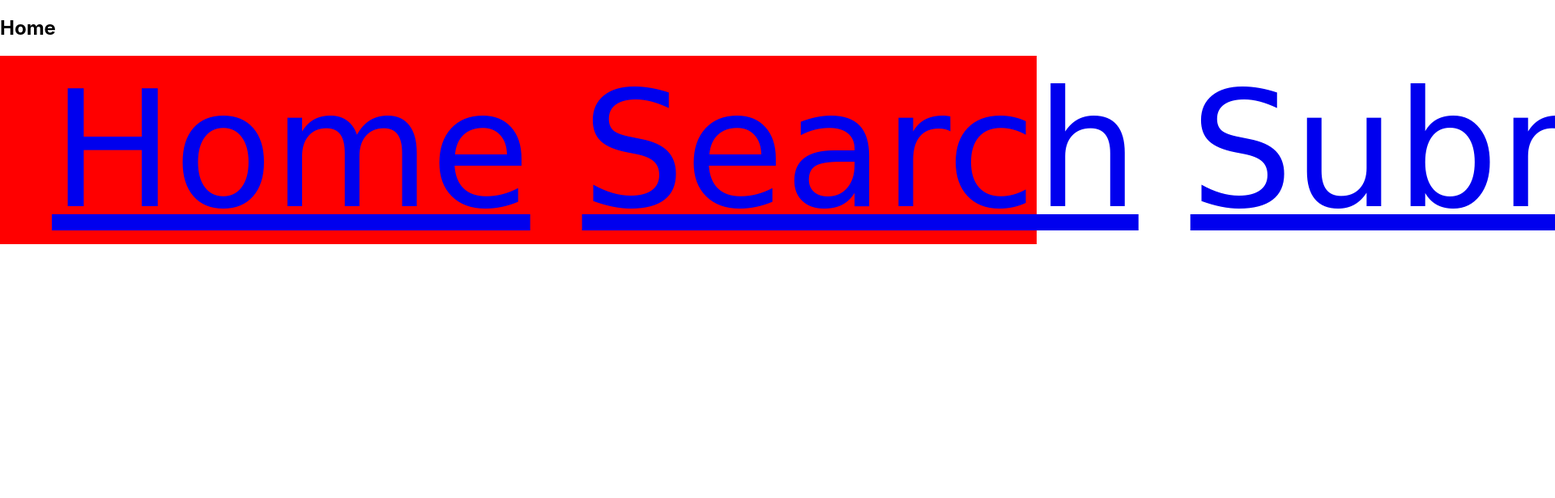
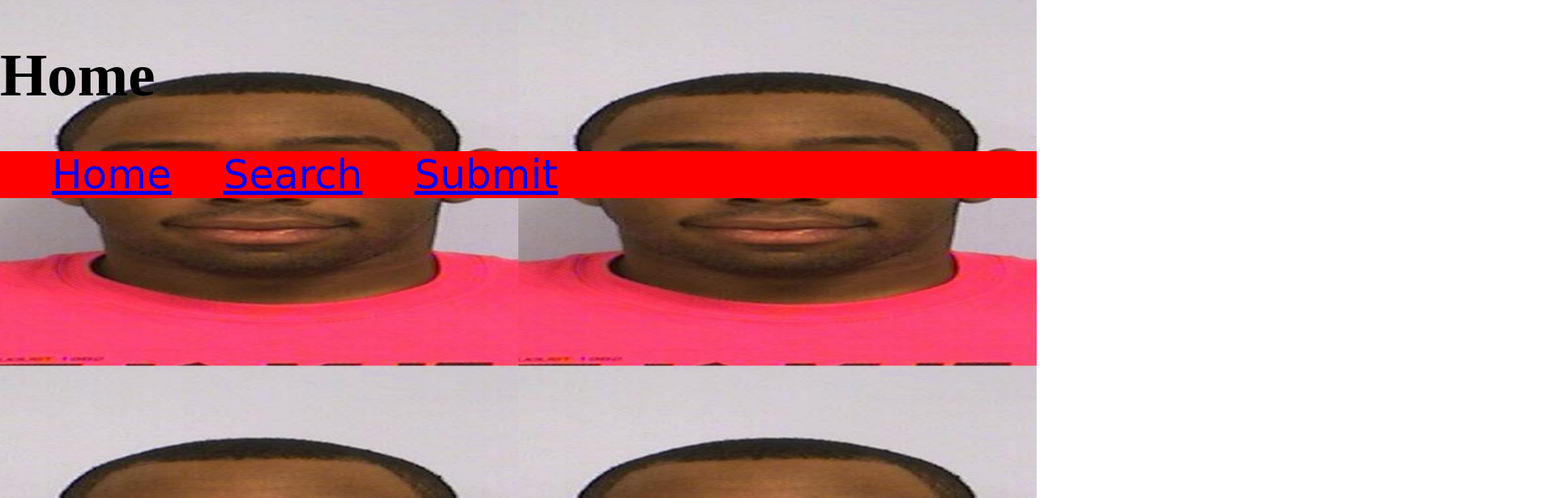
Before and after one commit to ABuffaloHerd/cise-product-1, a React (Create React App) app in the folder frontend/: page / in a window 1280 px wide. Shown: the top 616 px of the page at 81% size, 1920 px wide, since content can reach past the window. Built offline with nearby package versions, Linux system fonts and the light colour scheme.

Commit message:
added tyler the creator background

```diff
--- a/frontend/src/components/Base.js
+++ b/frontend/src/components/Base.js
@@ -1,6 +1,6 @@
 import React, { Component } from "react";
 import Navbar from "./Navbar";
-
+import "../pages/styles/Default.css";
 
 // !! ABSTRACT !!
 class Base extends Component
--- a/frontend/src/components/styles/Nav.css
+++ b/frontend/src/components/styles/Nav.css
@@ -1,7 +1,7 @@
 .navbar a {
     font-size: default;
     font-family: "Comic Sans MS";
-    font-size: 200px;
+    font-size: 50px;
 
     padding-left: 5%;
 }
--- a/frontend/src/pages/Home.js
+++ b/frontend/src/pages/Home.js
@@ -8,8 +8,10 @@ class Home extends Base
     {
         return(
             <div>
-                <h2>Home</h2>
+                <h1>Home</h1>
                 {super.getBaseComponents()}
+
+                <img src=""></img>
             </div>
         );
     }
--- /dev/null
+++ b/frontend/src/pages/styles/Default.css
@@ -0,0 +1,9 @@
+h1 {
+    font-family: "Bradley Hand ITC";
+    font-size: 75px;
+}
+
+body {
+    background-image: url("../images/tyler-compress.jpg");
+    background-size: 50%;
+}
```
Also changed, not shown: frontend/src/pages/images/tyler-compress.jpg (added), frontend/src/pages/styles/Home.css (deleted).
